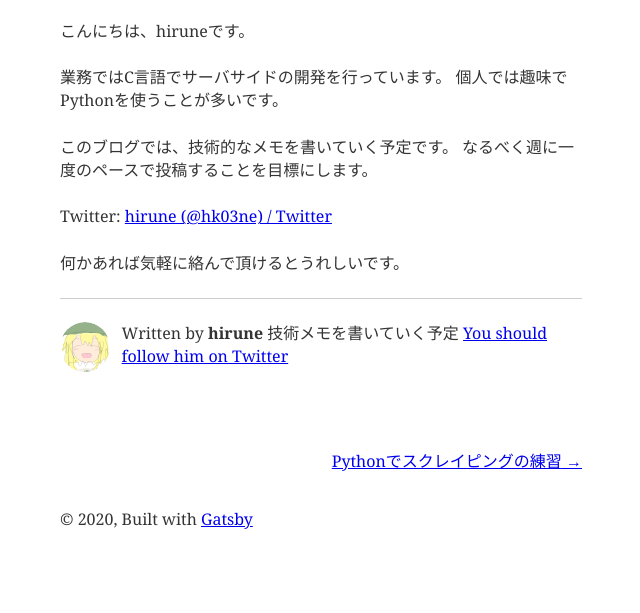
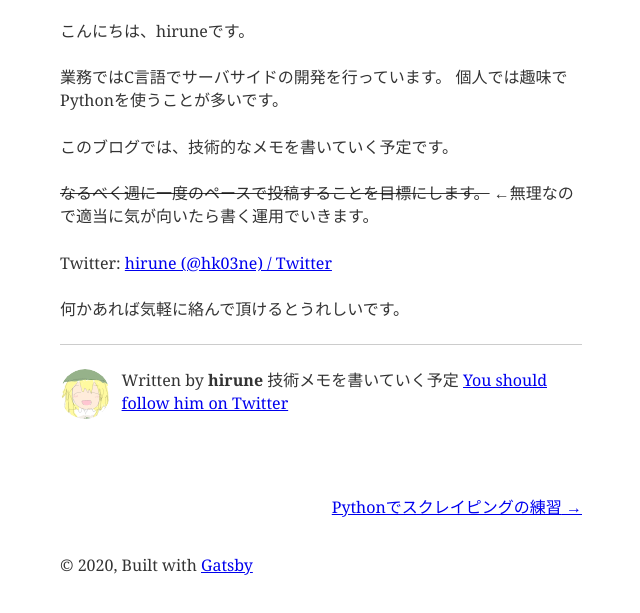
Before and after one commit to napthink/hirune-blog, a Gatsby site: page /hello-world/ in a window 1280 px wide. Shown: the part 143-756 px from the top of the page, without its empty margins (319-959 px from the left). Built offline with nearby package versions, Linux system fonts and the light colour scheme; Gatsby itself is replaced by a stand-in of ours; some packages are replaced by stand-ins of ours.

Commit message:
Update post

```diff
--- a/content/blog/hello-world/index.md
+++ b/content/blog/hello-world/index.md
@@ -10,7 +10,8 @@ description: ""
 個人では趣味でPythonを使うことが多いです。
 
 このブログでは、技術的なメモを書いていく予定です。
-なるべく週に一度のペースで投稿することを目標にします。
+
+~~なるべく週に一度のペースで投稿することを目標にします。~~ ←無理なので適当に気が向いたら書く運用でいきます。
 
 Twitter: [hirune \(@hk03ne\) / Twitter](https://twitter.com/hk03ne)
 
```
